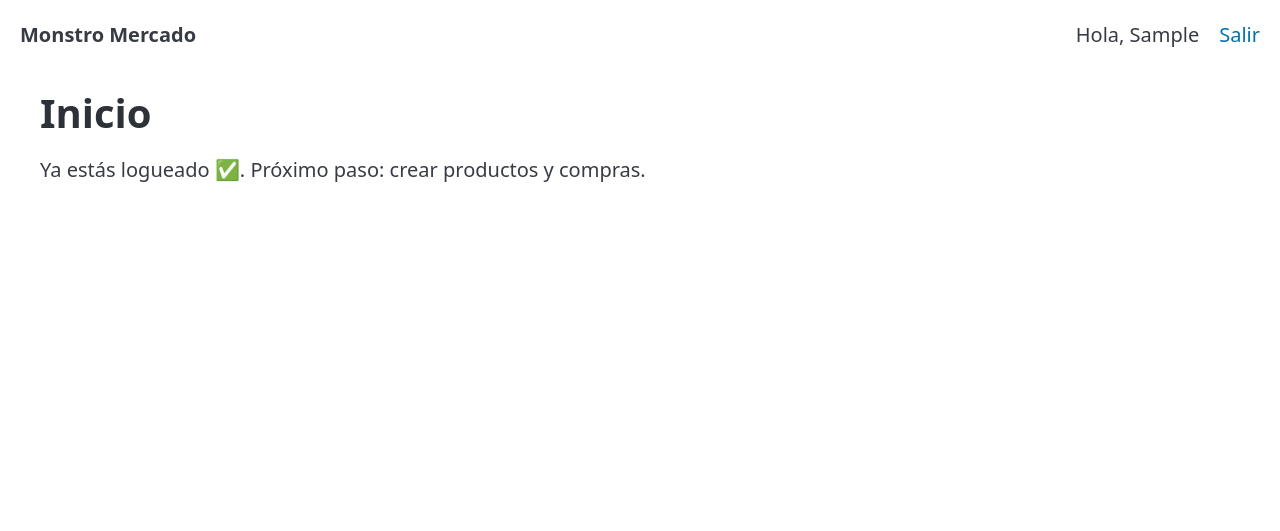
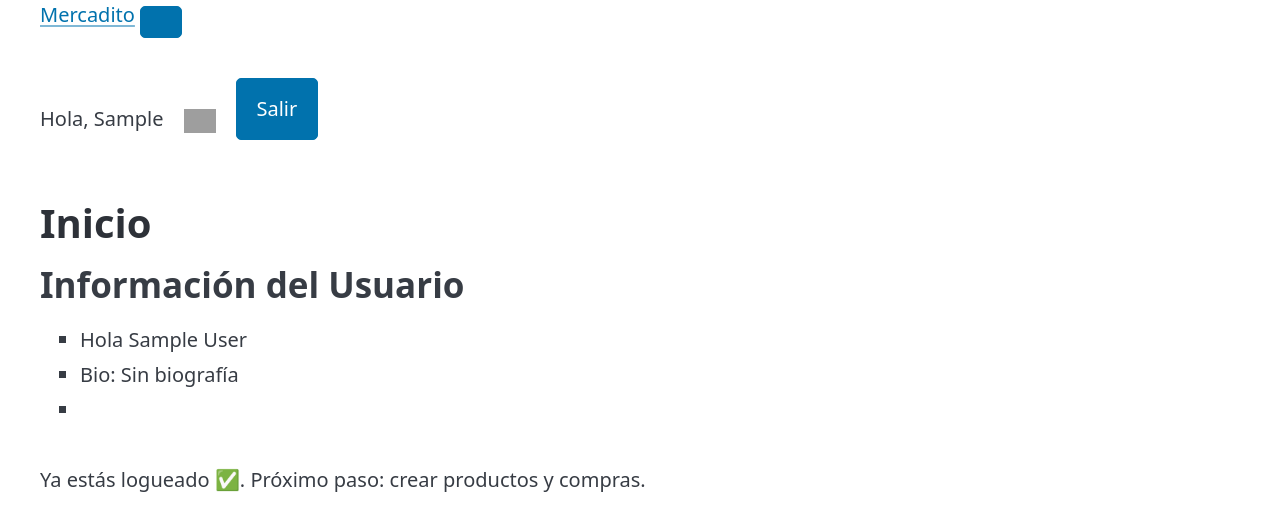
Before and after one commit to guuty/Monstro-Mercado, a Django app: page / in a window 1280 px wide. Shown: the top 531 px of the page. Run offline with Django 5.2, Linux system fonts and the light colour scheme; the visitor is signed in with stand-in values (Sample User, id 1); some libraries are stand-ins or nearby versions; grey boxes are pictures that could not be loaded.

Commit message:
Agregar sistema de perfiles de usuario con edición y avatares

```diff
--- a/core/templates/base.html
+++ b/core/templates/base.html
@@ -8,19 +8,51 @@
         href="https://cdn.jsdelivr.net/npm/@picocss/pico@2/css/pico.min.css">
 </head>
 <body>
-  <nav class="container-fluid">
-    <ul>
-      <li><strong>Monstro Mercado</strong></li>
-    </ul>
-    <ul>
-      {% if user.is_authenticated %}
-        <li>Hola, {{ user.first_name|default:user.username }}</li>
-        <li><a href="{% url 'account_logout' %}">Salir</a></li>
-      {% else %}
-        <li><a href="{% url 'account_login' %}">Entrar</a></li>
-      {% endif %}
-    </ul>
+<nav class="navbar navbar-expand-lg navbar-dark bg-dark shadow-sm">
+    <div class="container">
+      <a class="navbar-brand fw-bold" href="{% url 'home' %}">Mercadito</a>
+      <button class="navbar-toggler" type="button" data-bs-toggle="collapse" data-bs-target="#navbarNav">
+        <span class="navbar-toggler-icon"></span>
+      </button>
+
+      <div class="collapse navbar-collapse justify-content-end" id="navbarNav">
+        <ul class="navbar-nav align-items-center">
+          {% if user.is_authenticated %}
+            <li class="nav-item me-3 text-white">
+              Hola, {{ user.first_name|default:user.username }}
+            </li>
+            <li class="nav-item me-3">
+              <a href="{% url 'profile' %}" class="nav-link">
+                {% if user.profile.avatar %}
+                  <img src="{{ user.profile.avatar.url }}"
+                      alt="Avatar"
+                      class="rounded-circle"
+                      width="32" height="32"
+                      style="object-fit: cover;">
+                {% else %}
+                  <img src="https://ui-avatars.com/api/?name={{ user.username }}&background=random"
+                      alt="Avatar"
+                      class="rounded-circle"
+                      width="32" height="32">
+                {% endif %}
+              </a>
+            </li>
+            <li class="nav-item">
+              <form method="post" action="{% url 'account_logout' %}" class="d-inline">
+                {% csrf_token %}
+                <button type="submit" class="btn btn-outline-light btn-sm">Salir</button>
+              </form>
+            </li>
+          {% else %}
+            <li class="nav-item">
+              <a href="{% url 'account_login' %}" class="btn btn-outline-light btn-sm">Entrar</a>
+            </li>
+          {% endif %}
+        </ul>
+      </div>
+    </div>
   </nav>
+
   <main class="container">
     {% block content %}{% endblock %}
   </main>
--- a/core/templates/home.html
+++ b/core/templates/home.html
@@ -1,15 +1,32 @@
 {% extends "base.html" %}
 {% load socialaccount %}
-{% block title %}Inicio · Mercadito{% endblock %}
+{% block title %}Inicio · Monstro Mercado{% endblock %}
 {% block content %}
+  <div class="container mt-5">
     <h1>Inicio</h1>
-  {% if not user.is_authenticated %}
+
+    {% if user.is_authenticated %}
+      <h2>Información del Usuario</h2>
+      <ul>
+        <li>Hola {{ user.get_full_name|default:user.username }}</li>
+        <li>Bio: {{ user.profile.bio|default:"Sin biografía" }}</li>
+        <li>
+          <form method="post" action="{% url 'account_logout' %}">
+            {% csrf_token %}
+            <button type="submit" class="btn btn-link nav-link" style="display:inline; padding:0; border:none; background:none;">
+              Salir
+            </button>
+          </form>
+        </li>
+      </ul>
+      <p>Ya estás logueado ✅. Próximo paso: crear productos y compras.</p>
+    {% else %}
       <p>Ingresá para publicar o comprar.</p>
       <p>
         <a href="{% provider_login_url 'google' %}" role="button">Entrar con Google</a>
         <a href="{% provider_login_url 'github' %}" role="button" class="secondary">Entrar con GitHub</a>
       </p>
-  {% else %}
-    <p>Ya estás logueado ✅. Próximo paso: crear productos y compras.</p>
+      <p>O <a href="{% url 'account_login' %}">Entrar</a> con email</p>
     {% endif %}
+  </div>
 {% endblock %}
--- a/mymarket/settings.py
+++ b/mymarket/settings.py
@@ -72,7 +72,7 @@ LOGIN_REDIRECT_URL = "home"
 LOGOUT_REDIRECT_URL = "home"
 
 ACCOUNT_LOGIN_METHODS = {"email", "username"}
-ACCOUNT_SIGNUP_FIELDS = {"email*", "username*", "password1*", "password1*"}
+ACCOUNT_SIGNUP_FIELDS = {"email*", "username*", "password1*", "password2*"}
 
 MIDDLEWARE = [
     'django.middleware.security.SecurityMiddleware',
@@ -114,6 +114,7 @@ TEMPLATES = [
         'APP_DIRS': True,
         'OPTIONS': {
             'context_processors': [
+                'django.template.context_processors.csrf',
                 "django.template.context_processors.debug",
                 'django.template.context_processors.request',
                 'django.contrib.auth.context_processors.auth',
@@ -173,6 +174,8 @@ USE_TZ = True
 
 STATIC_URL = 'static/'
 
+MEDIA_URL = "/media/"
+MEDIA_ROOT = BASE_DIR / "media"
 # Default primary key field type
 # https://docs.djangoproject.com/en/5.2/ref/settings/#default-auto-field
 
--- a/mymarket/urls.py
+++ b/mymarket/urls.py
@@ -1,10 +1,12 @@
 from django.contrib import admin
 from django.urls import path, include
 from core.views import home
+from django.conf import settings
+from django.conf.urls.static import static
 
 urlpatterns = [
     path('admin/', admin.site.urls),
     path("", home, name="home"),
     path("accounts/", include("allauth.urls")),  # allauth
     path("products/", include("market.urls")),  # productos
-]
+]+ static(settings.MEDIA_URL, document_root=settings.MEDIA_ROOT)
--- a/perfil/apps.py
+++ b/perfil/apps.py
@@ -1,6 +1,8 @@
 from django.apps import AppConfig
-
 
 class PerfilConfig(AppConfig):
     default_auto_field = 'django.db.models.BigAutoField'
     name = 'perfil'
+
+    def ready(self):
+        import perfil.signals  # ← Agregá esta línea
--- /dev/null
+++ b/perfil/signals.py
@@ -0,0 +1,12 @@
+from django.db.models.signals import post_save
+from django.dispatch import receiver
+from django.contrib.auth import get_user_model
+from .models import Profile
+
+User = get_user_model()
+
+@receiver(post_save, sender=User)
+def create_or_update_user_profile(sender, instance, created, **kwargs):
+    if created:
+        Profile.objects.create(user=instance)
+    instance.profile.save()
```
Also changed, not shown: core/templates/account/login.html (added, +20 -0 lines), core/templates/account/logout.html (added, +11 -0 lines), core/templates/account/signup.html (added, +18 -0 lines), perfil/forms.py (added, +7 -0 lines), perfil/template/perfil/profile.html (added, +25 -0 lines), perfil/template/perfil/profile_edit.html (added, +13 -0 lines), perfil/urls.py (added, +7 -0 lines), perfil/views.py (+18 -2 lines). Lines whose indentation alone changed are shown as unchanged.
